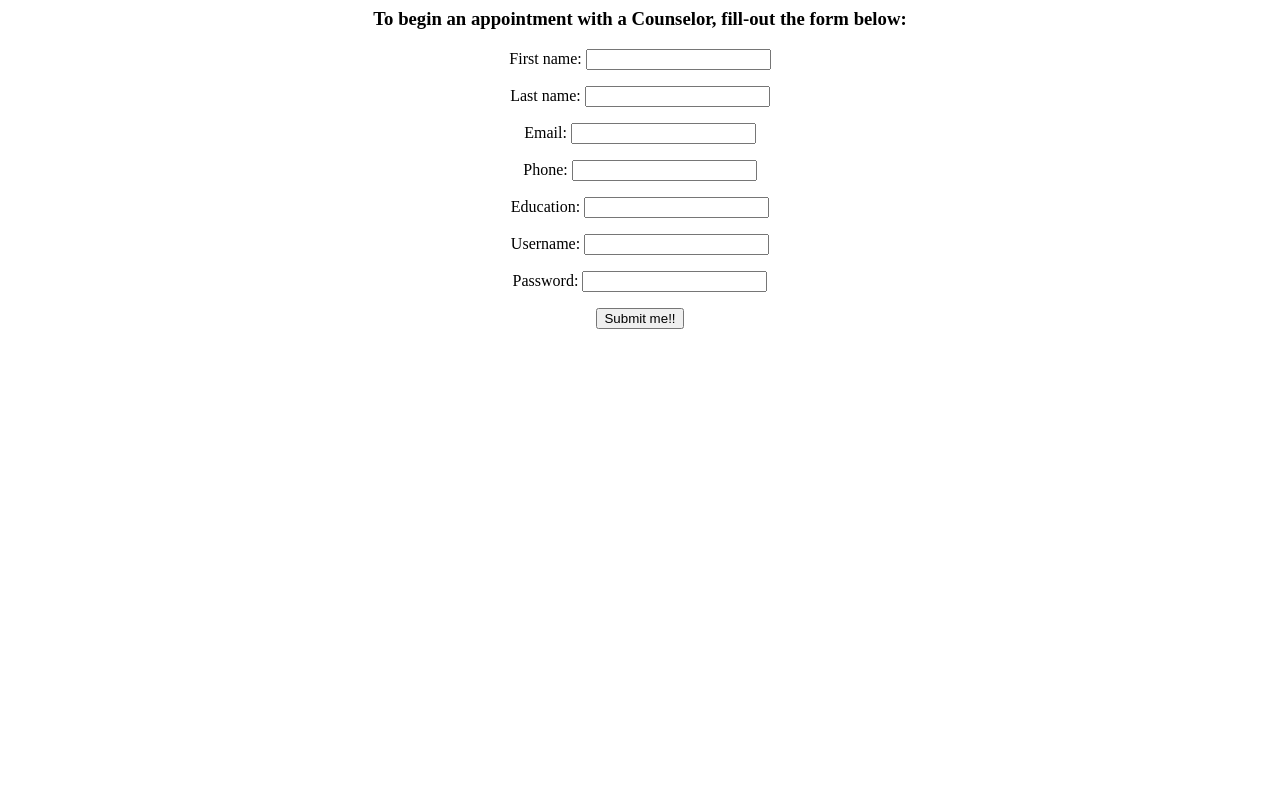
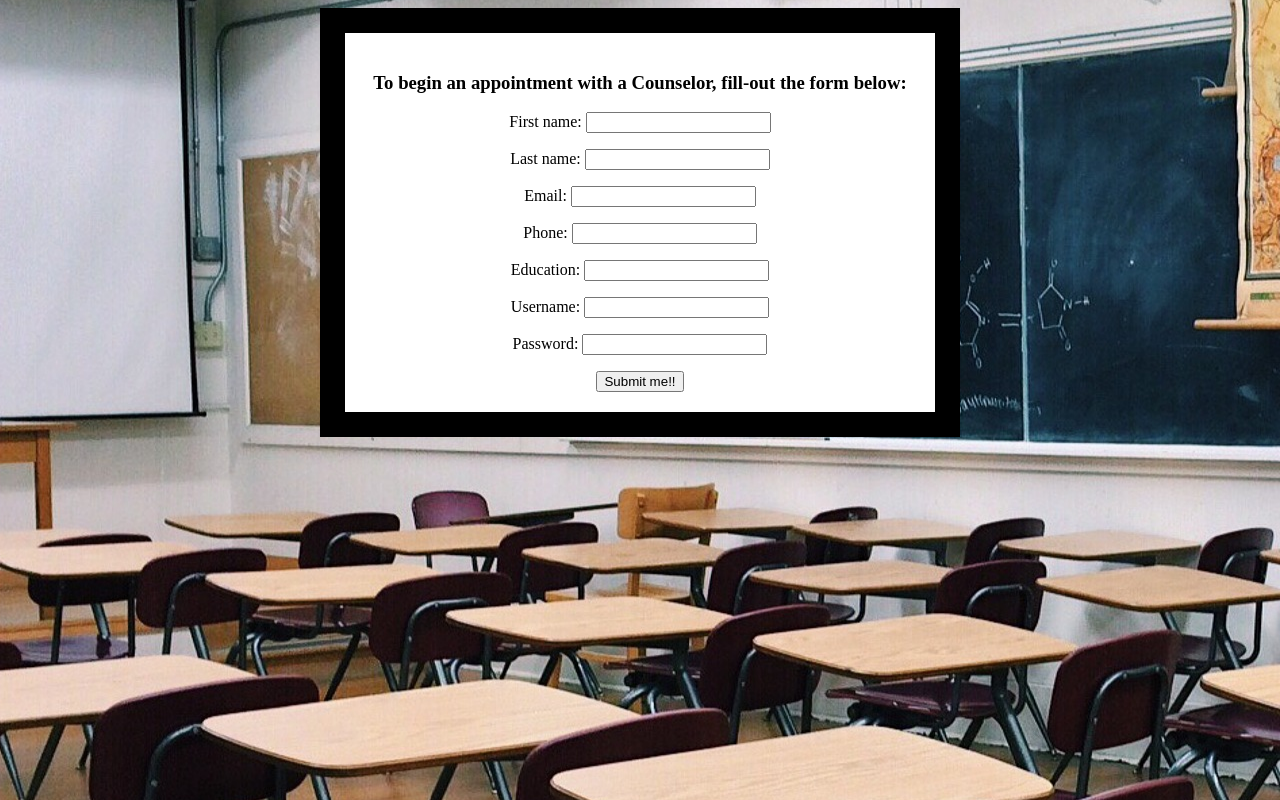
Before and after one commit to darlanebrown/group-college-path, a Django app: page /form/ in a window 1280 px wide. Run offline with Django 3.2, Linux system fonts and the light colour scheme.

Commit message:
formupdate

```diff
--- a/cservices/templates/form.html
+++ b/cservices/templates/form.html
@@ -1,7 +1,31 @@
+<!DOCTYPE html>
+<html>
+<head>
+<style>
+body {
+  background: url("/static/img/class.jpg");
+  background-repeat: no-repeat;
+  background-attachment: fixed;
+  background-position: 40% 40%;
+}
+div {
+  background-color:white;
+  padding: 20px;
+  width: 550px;
+  border: 25px solid black;
+
+}
+h3 {
+  font-family: 'Merriweather', serif;
+}
+
+</style>
+</head>
+<body>
 
 <title>Meet a Counselor</title>
 <center>
-<h3> To begin an appointment with a Counselor, fill-out the form below:</h3>
+<div><h3>To begin an appointment with a Counselor, fill-out the form below:</h3></d>
 
     <form action="." method="POST">
         {% csrf_token %}
@@ -9,3 +33,5 @@
        <button>Submit me!!</button>
     </form>
 </center>
+</body>
+</html>
```
Also changed, not shown: cservices/static/css/creative.css, cservices/static/img/class.jpg (added), db.sqlite3.
